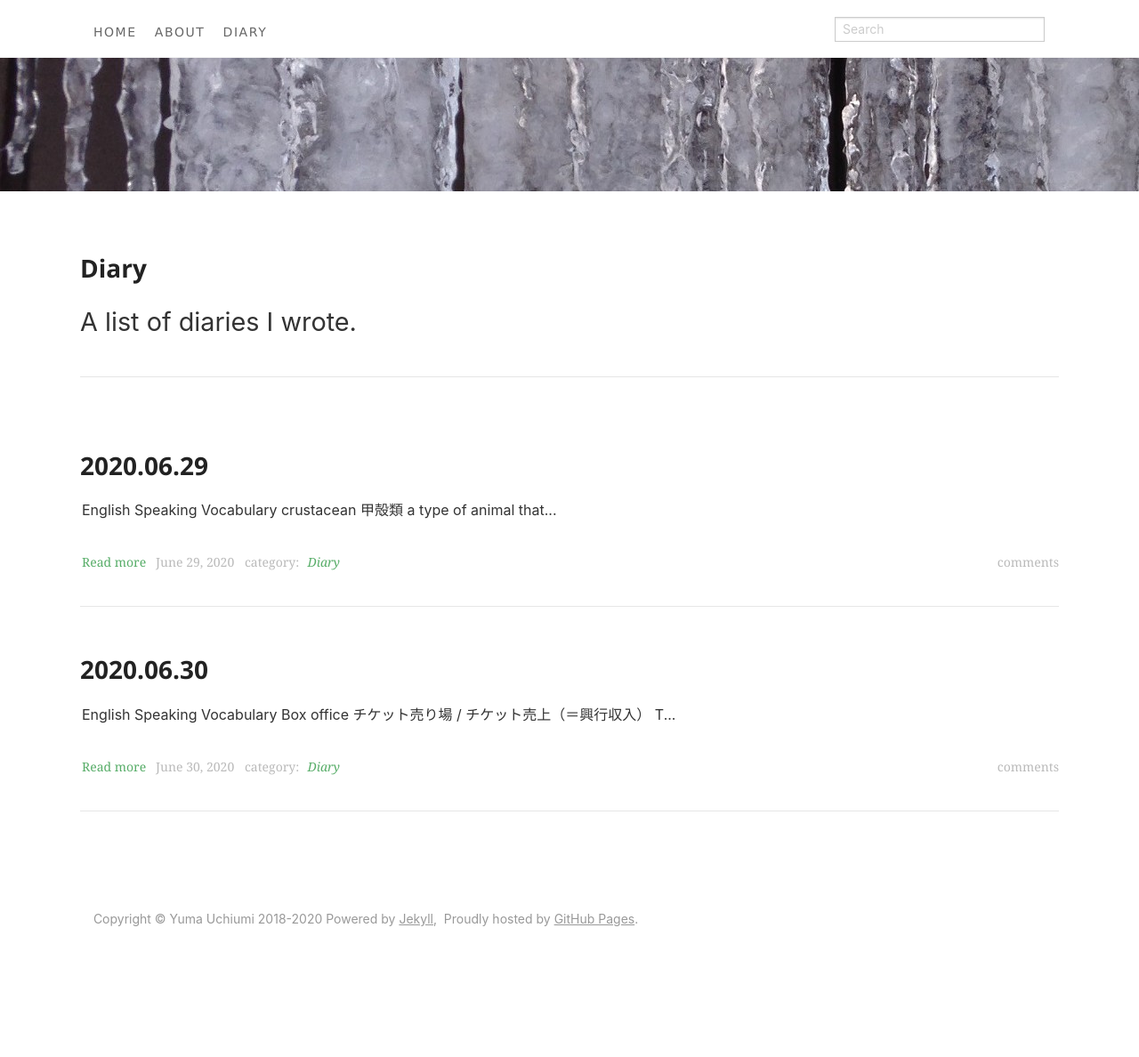
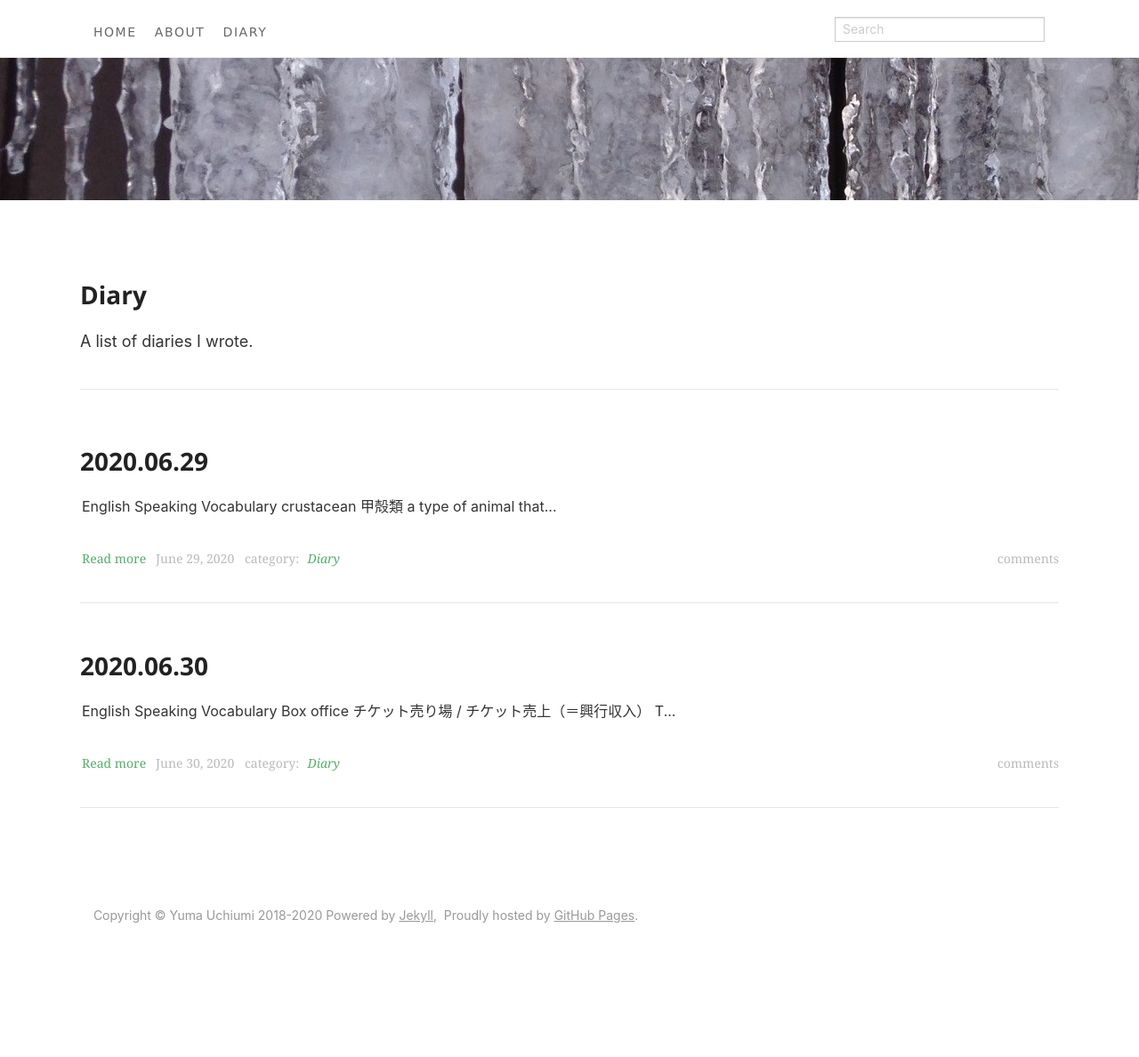
Before and after one commit to yumaloop/old-jekyll-blog-site, a Jekyll site: the page built from _diary/index.html, in a window 1280 px wide. Shown: the whole page at 89% size. Built offline with Jekyll 4.4.1, drawn with Linux system fonts in a browser that asks for light colours; comment, search, counter and statistics services are not loaded.

Commit message:
fix tiny bug

```diff
--- a/assets/css/docs.css
+++ b/assets/css/docs.css
@@ -13,13 +13,44 @@
     font-weight: bold;
 }
 
+/*
 #masthead {
     background-color: transparent;
     background-image: url("../img/cropped-cropped-IceDam.jpg");
-    /*background-image: url("https://media.giphy.com/media/1337mjZhdNJWSY/giphy.gif");*/
-    /*background-image: url("../img/header-bg.gif");*/
+    /* background-image: url("https://media.giphy.com/media/1337mjZhdNJWSY/giphy.gif"); */
+    /* background-image: url("../img/header-bg.gif"); */
+    /* width: 100%; */
+    /* height: 150px; */
+    /*
     width: 100%;
-    height: 150px;
+    height: 10.0rem;
+}
+*/
+
+/* SmartPhone　width < 767px */
+@media only screen and (max-width: 767px){
+    #masthead {
+        background-color: transparent;
+        background-image: url("../img/cropped-cropped-IceDam.jpg");
+        /* background-image: url("https://media.giphy.com/media/1337mjZhdNJWSY/giphy.gif"); */
+        /* background-image: url("../img/header-bg.gif"); */
+        width: auto;
+        height: 5.5rem;
+    }
+}
+
+/* PC　width > 768px */
+@media only screen and (min-width: 768px), print {
+    #masthead {
+        background-color: transparent;
+        background-image: url("../img/cropped-cropped-IceDam.jpg");
+        /* background-image: url("https://media.giphy.com/media/1337mjZhdNJWSY/giphy.gif"); */
+        /* background-image: url("../img/header-bg.gif"); */
+        /* width: 100%; */
+        /* height: 150px; */
+        width: 100%;
+        height: 10.0rem;
+    }
 }
 
 .move-right .exit-off-canvas {
@@ -519,8 +550,25 @@
     max-width: 640px;
 }
 
+/*
 .markdown-body {
-    margin-top: 34px;
+    margin-top: 3.4rem;
+}
+*/
+
+/* SmartPhone　width < 767px */
+@media only screen and (max-width: 767px){
+    .markdown-body {
+        margin-top: 3.4rem;
+        margin-left: 1rem;
+        margin-right: 1rem;
+    }
+}
+/* PC　width > 768px */
+@media only screen and (min-width: 768px){
+    .markdown-body {
+        margin-top: 3.4rem;
+    }
 }
 
 .markdown-body {
@@ -531,9 +579,8 @@
     /*
     font-family: "SF UI Display", ".PingFang SC", "PingFang SC", "Neue Haas Grotesk Text Pro", "Arial Nova", "Segoe UI", "Microsoft YaHei", "Microsoft JhengHei", "Helvetica Neue", "Source Han Sans SC", "Noto Sans CJK SC", "Source Han Sans CN", "Noto Sans SC", "Source Han Sans TC", "Noto Sans CJK TC", "Hiragino Sans GB", sans-serif;
     */
-    font-family: -apple-system, blinkMacSystemFont, "SF UI Display", ".PingFang SC", "PingFang SC", YuGothic-M, YuGothic, "Hiragino Kaku Gothic ProN", Meiryo, sans-serif;
-    /* font-size: 18px; */
-    font-size: 1.8rem; /* 16px */
+    font-family: -apple-system, blinkMacSystemFont, "SF UI Display", ".PingFang SC", "PingFang SC", "Neue Haas Grotesk Text Pro", "Arial Nova", "Segoe UI", "Microsoft YaHei", "Microsoft JhengHei", "Helvetica Neue", "Source Han Sans SC", "Noto Sans CJK SC", "Source Han Sans CN", "Noto Sans SC", "Source Han Sans TC", "Noto Sans CJK TC", "Hiragino Sans GB", YuGothic-M, YuGothic, "Hiragino Kaku Gothic ProN", Meiryo, sans-serif;
+    font-size: 18px;
     line-height: 1.6;
     word-wrap: break-word;
 }
```
Also changed, not shown: assets/css/clean-blog.min.css, 2 other files.
